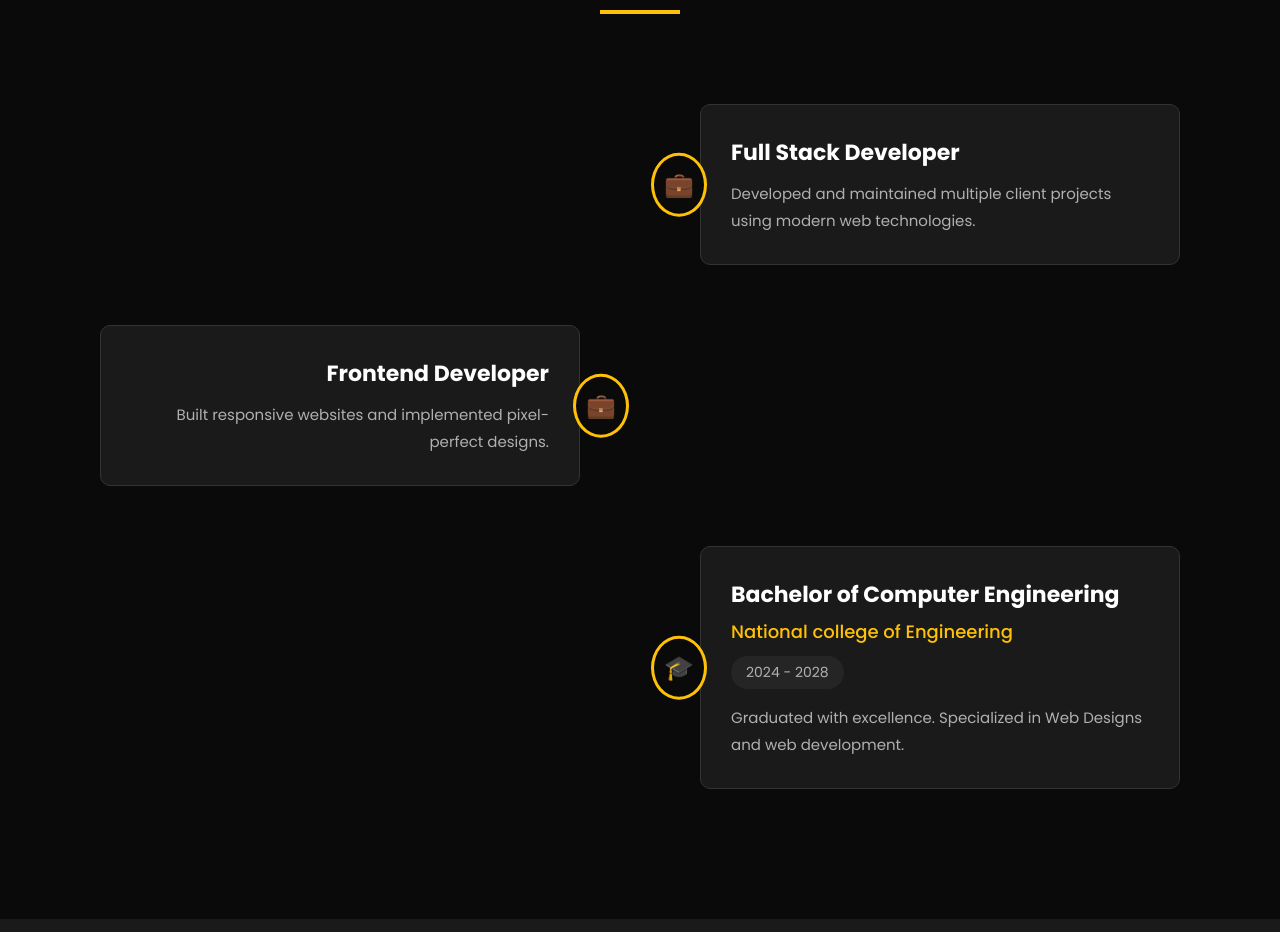
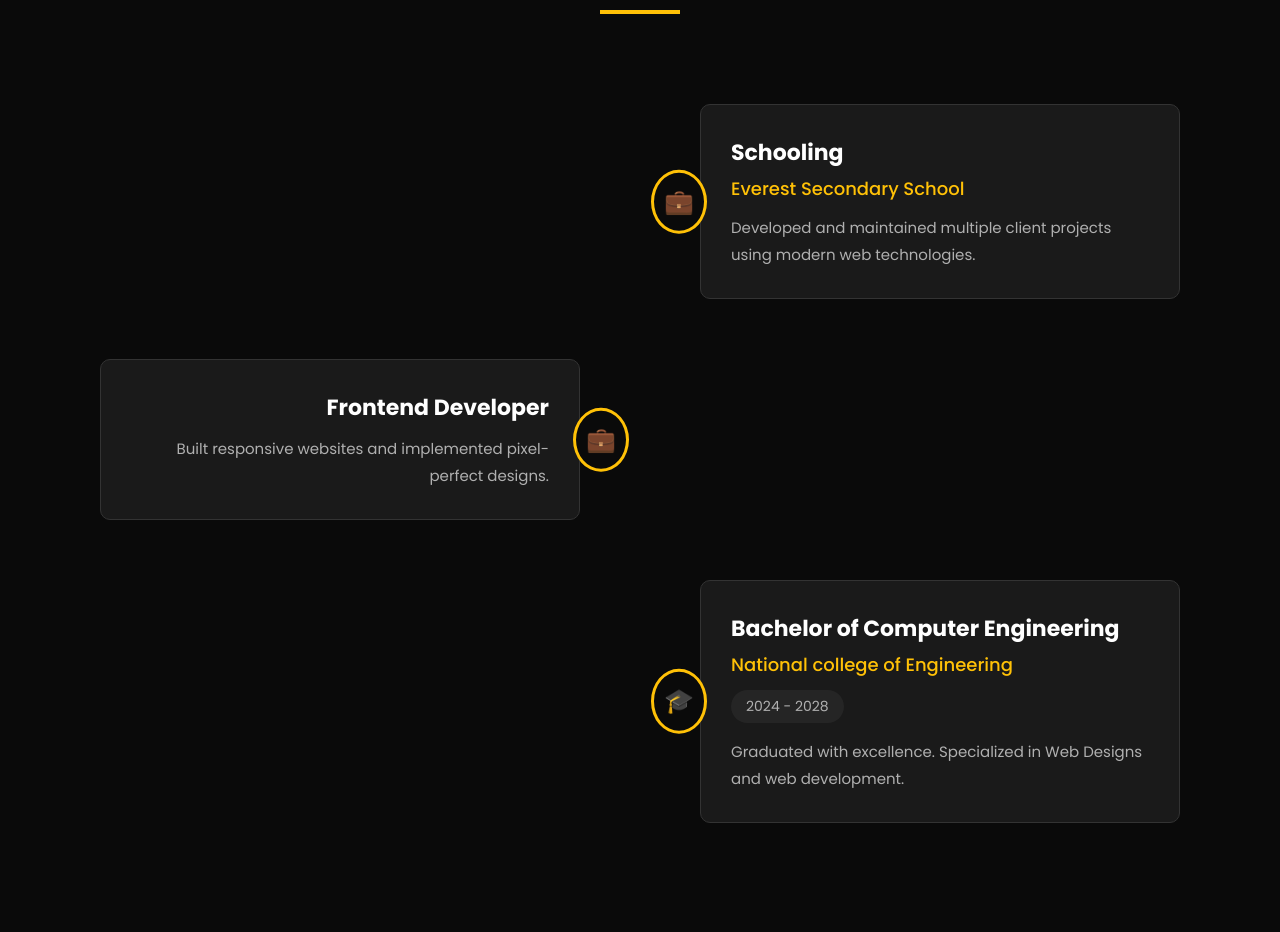
Before and after one commit to dibyaraj-dahal/Portfolio, a plain HTML site: page index.html in a window 1280 px wide. Shown: the part 3680-4612 px from the top of the page. Drawn offline with Linux system fonts and the light colour scheme.

Commit message:
Update job title and schooling information

```diff
--- a/index.html
+++ b/index.html
@@ -384,8 +384,8 @@
           <div class="timeline-item right">
             <div class="timeline-content">
               <div class="timeline-badge">💼</div>
-              <h3>Full Stack Developer</h3>
-              <h4></h4>
+              <h3>Schooling</h3>
+              <h4>Everest Secondary School</h4>
 
               <p>
                 Developed and maintained multiple client projects using modern
```
